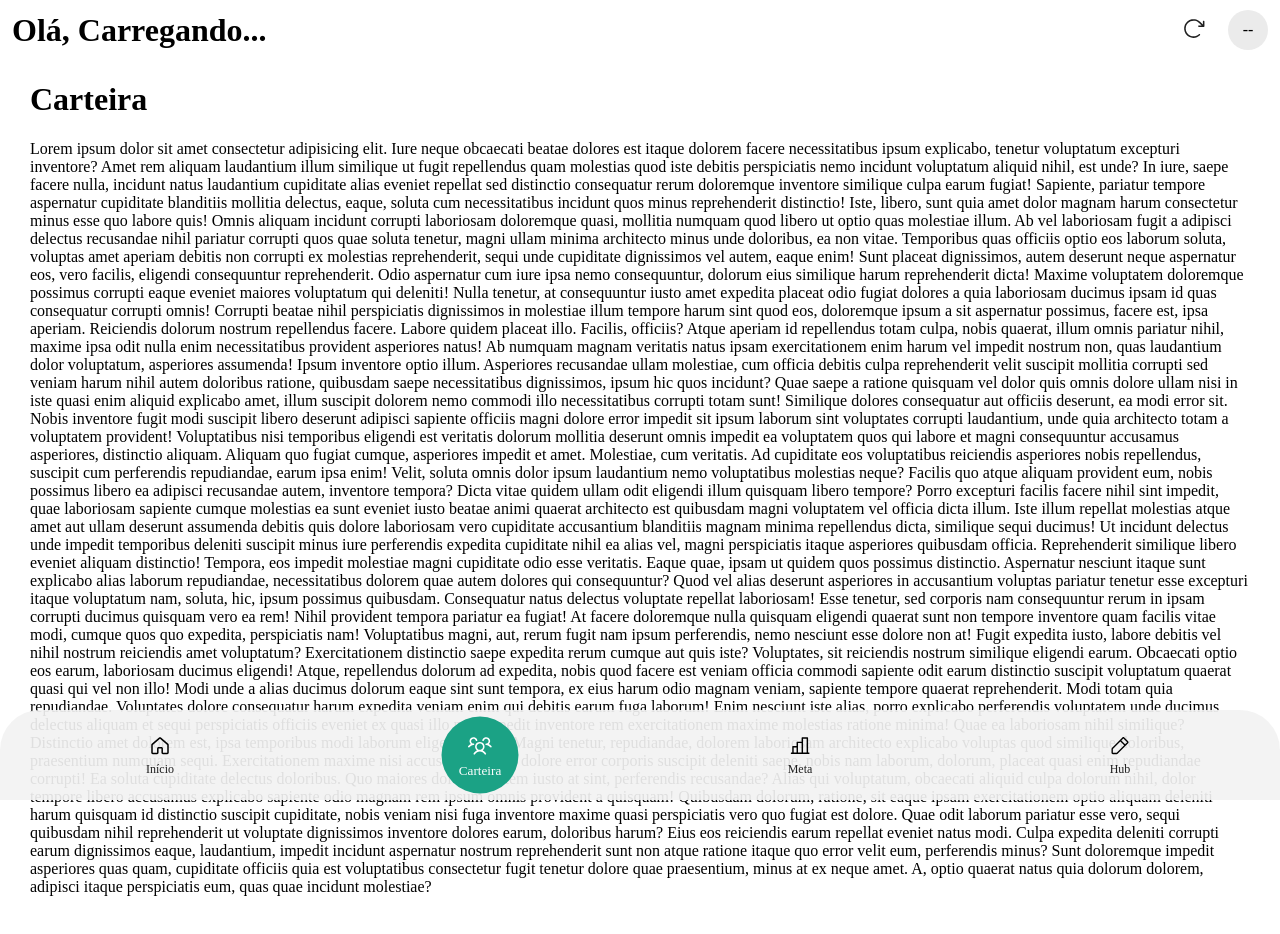
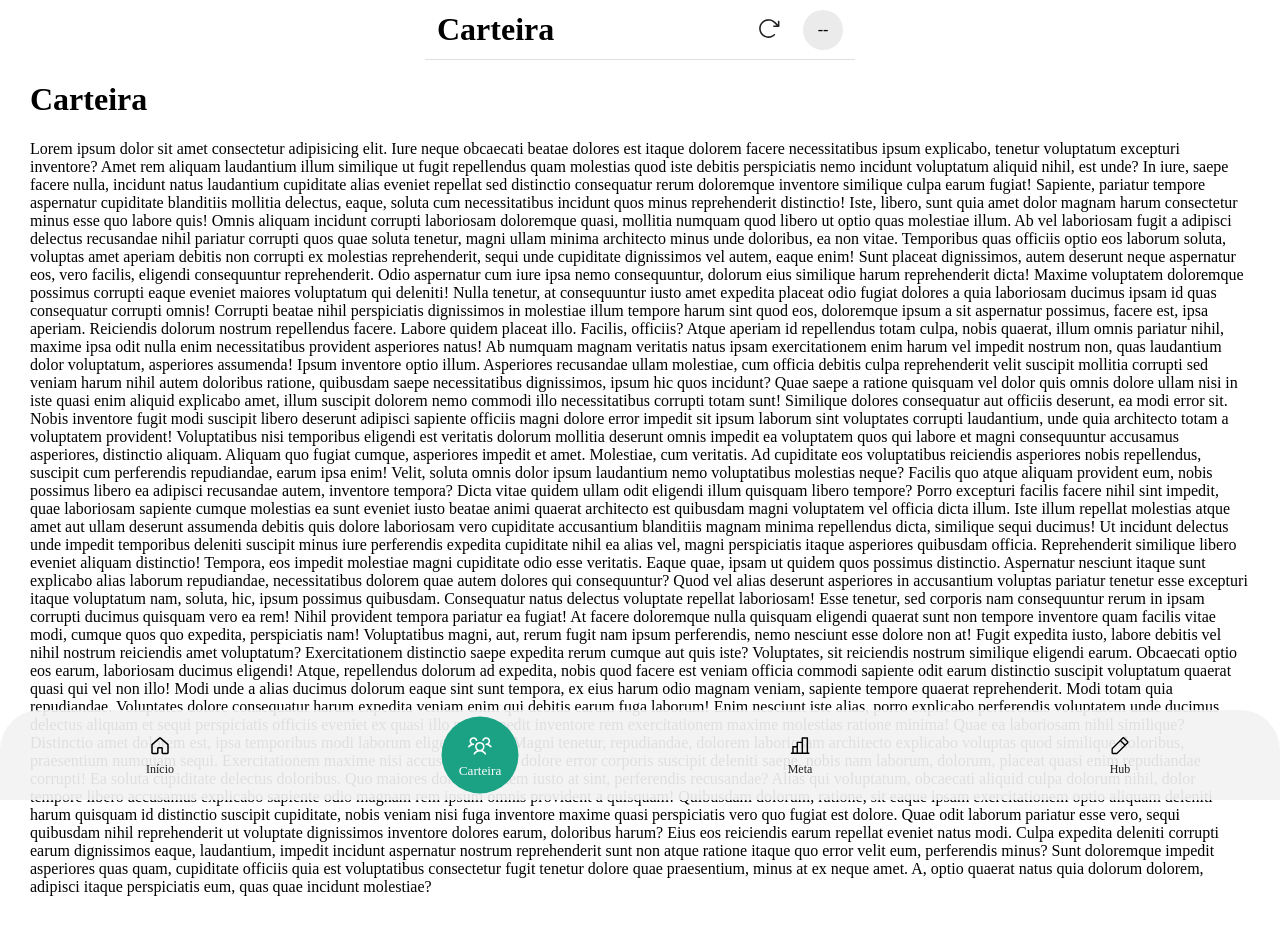
Before and after one commit to Ryan-Lucca/app-venda-em-movimento, a React (Vite) app: page /carteira in a window 1280 px wide. Shown: the top 934 px of the page. Built offline with nearby package versions, Linux system fonts and the light colour scheme; no server answers.

Commit message:
feat: criando variacoes da header e Layout

```diff
--- a/src/components/Header/Header.module.css
+++ b/src/components/Header/Header.module.css
@@ -1,10 +1,21 @@
 .container {
   display: flex;
   height: 60px;
+  width: 430px;
   align-items: center;
-  padding: 0 12px;
+  padding: 0 12px; /* aqui mantém o padding */
   justify-content: space-between;
+  position: fixed;
+  top: 0;
+  left: 50%;
+  transform: translateX(-50%);
+  background-color: white;
+  z-index: 10;
+  border-bottom: 1px solid #e0e0e0;
+  box-sizing: border-box; /* MUITO IMPORTANTE */
 }
+
+
 
 .perfil{
     display: flex;
--- a/src/components/Header/Header.tsx
+++ b/src/components/Header/Header.tsx
@@ -4,10 +4,11 @@ import { Icon } from '../../assets/icon';
 
 interface HeaderProps {
   reload?: boolean;
-  show?: boolean; // se false, não renderiza nada
+  show?: boolean;
+  title?: string; // Novo: título personalizado
 }
 
-export default function Header({ reload = true, show = true }: HeaderProps) {
+export default function Header({ reload = true, show = true, title }: HeaderProps) {
   const [nomeExecutivo, setNomeExecutivo] = useState('');
 
   const buscarNome = async () => {
@@ -27,7 +28,7 @@ export default function Header({ reload = true, show = true }: HeaderProps) {
     if (show) buscarNome();
   }, [show]);
 
-  if (!show) return null; // 👈 Oculta a header se show === false
+  if (!show) return null;
 
   const primeiroNome = nomeExecutivo?.split(' ')[0] || 'Carregando...';
 
@@ -39,9 +40,12 @@ export default function Header({ reload = true, show = true }: HeaderProps) {
         .join('')
     : '--';
 
+  // Novo: definir título
+  const tituloFinal = title || `Olá, ${primeiroNome}`;
+
   return (
     <header className={styles.container}>
-      <h1>Olá, {primeiroNome}</h1>
+      <h1>{tituloFinal}</h1>
       <div className={styles.actions}>
         {reload && (
           <button
--- a/src/components/Layout/Layout.module.css
+++ b/src/components/Layout/Layout.module.css
@@ -3,6 +3,6 @@
 }
 
 .content {
-  padding: 0 30px;
+  padding: 60px 30px 0 30px;
   padding-bottom: calc(90px + env(safe-area-inset-bottom));
 }
--- a/src/components/Layout/Layout.tsx
+++ b/src/components/Layout/Layout.tsx
@@ -8,18 +8,25 @@ export default function Layout() {
 
   let showHeader = true;
   let reload = true;
+  let title: string | undefined = undefined;
 
   switch (location.pathname) {
+    case '/carteira':
+      title = "Carteira";
+      break;
     case '/meta':
       reload = false;
+      title = "Meta";
       break;
     case '/hub':
-      showHeader = true;
+      showHeader = false;
       break;
+    // você pode adicionar mais cases se quiser títulos personalizados
   }
+
   return (
     <div className={styles.container}>
-      <Header reload={reload} show={showHeader}/>
+      <Header reload={reload} show={showHeader} title={title} />
       <div className={styles.content}>
         <Outlet />
       </div>
```
